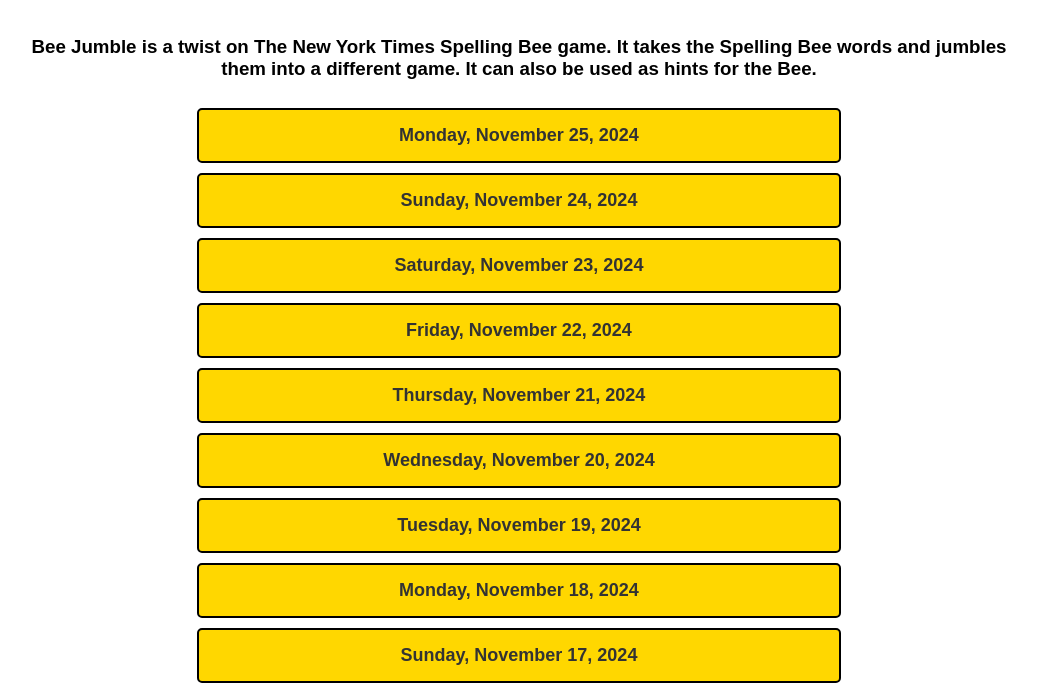
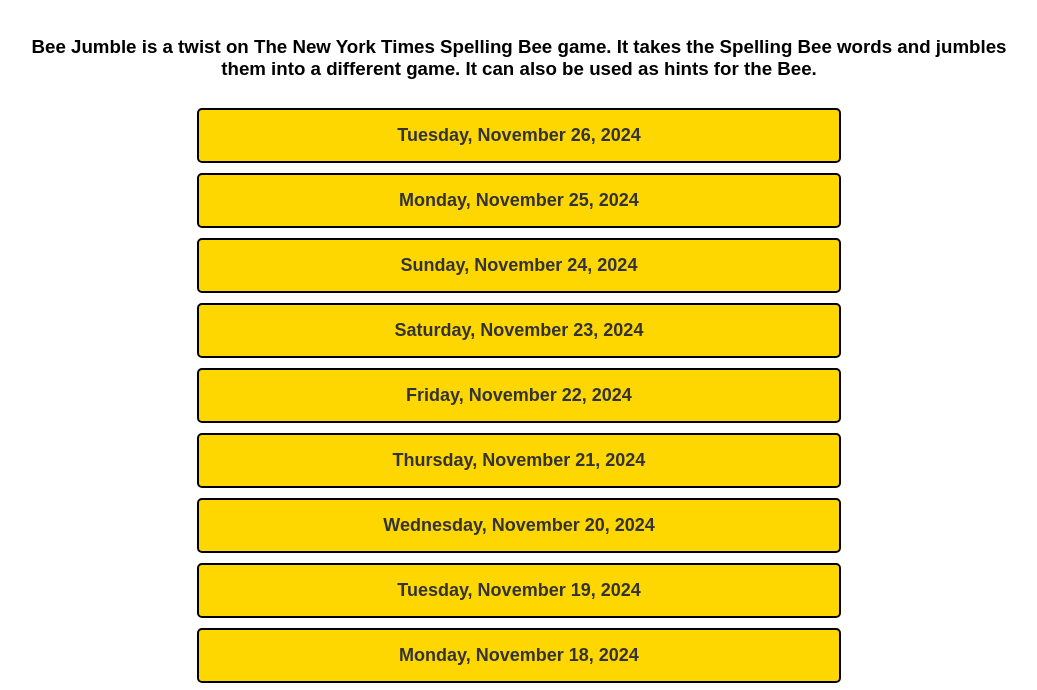
Before and after one commit to the-game-bureau/beejumble, a plain HTML site: page index.html in a window 1280 px wide. Shown: the part 60-750 px from the top of the page, without its empty margins (121-1158 px from the left). Drawn offline with Linux system fonts and the light colour scheme; a web font is replaced by a local one.

Commit message:
20241126

```diff
--- a/index.html
+++ b/index.html
@@ -73,8 +73,9 @@
 <body>
 <h1>The NY Times Spelling Bee Jumble Worksheet</h1>
 <h3>Bee Jumble is a twist on The New York Times Spelling Bee game. It takes the Spelling Bee words and jumbles them into a different game. It can also be used as hints for the Bee.</h3>
+<a class="beebutton" href="https://tii.ezv.temporary.site/beejumble/archive/20241126BEEJUMBLE.html">Tuesday, November 26, 2024</a>
+
 <a class="beebutton" href="https://tii.ezv.temporary.site/beejumble/archive/20241125BEEJUMBLE.html">Monday, November 25, 2024</a>
-
 <a class="beebutton" href="https://tii.ezv.temporary.site/beejumble/archive/20241124BEEJUMBLE.html">Sunday, November 24, 2024</a>
 <a class="beebutton" href="https://tii.ezv.temporary.site/beejumble/archive/20241123BEEJUMBLE.html">Saturday, November 23, 2024</a>
 <a class="beebutton" href="https://tii.ezv.temporary.site/beejumble/archive/20241122BEEJUMBLE.html">Friday, November 22, 2024</a>
```
